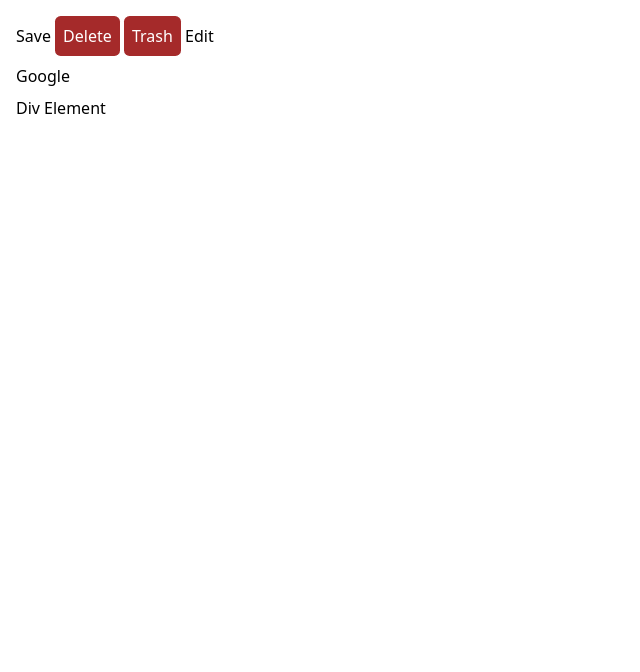
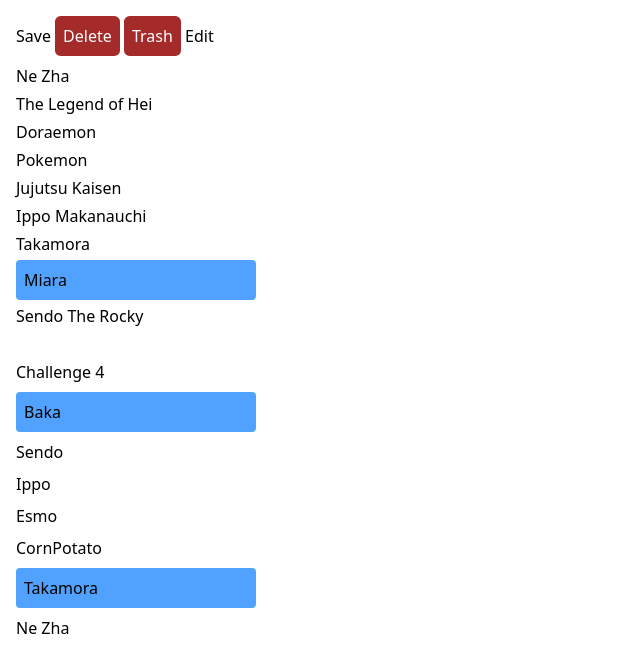
Before and after one commit to onkmade/Competetive-Programming, a website: page Questions/1.4_solutions/level_1_Element_Selection.html in a window 1280 px wide. Shown: the whole page, without its empty margins (0-640 px from the left). Drawn offline with Linux system fonts and the light colour scheme.

Commit message:
explored pseudo-class

```diff
--- a/Questions/1.4_solutions/level_1_Element_Selection.html
+++ b/Questions/1.4_solutions/level_1_Element_Selection.html
@@ -33,8 +33,8 @@
     </style>
 </head>
 <body class="p-4 space-y-2">
-    <section class="toolbar">
-        <button data-action="save">Save</button>
+    <section  id="classId" class="toolbar">
+        <button id="something" data-action="save">Save</button>
         <button data-action="delete">Delete</button>
         <button data-action="delete">Trash</button>
         <button data-action="edit">Edit</button>
@@ -48,7 +48,73 @@
     data-action: Custom attribute created by the user
 
     -->
-    <button data-action="delete">Google</button>
-    <div data-action="delete">Div Element</div>
+
+    <ul id="items" class="space-y-1">
+        <li>Ne Zha</li>
+        <li>The Legend of Hei</li>
+        <li>Doraemon</li>                  <!-- Target this -->
+        <li>Pokemon</li>
+        <li>Jujutsu Kaisen</li>
+        <li>Ippo Makanauchi</li>           <!-- Target This -->
+        <li>Takamora</li>
+        <li>Miara</li>
+        <li>Sendo The Rocky</li>           <!-- Target This -->
+    </ul>
+
+    <br> <p>Challenge 4</p>
+    <section class="checking list-none space-y-2">
+        <li class="active">Baka</li>
+        <li class="highlight">Sendo</li>
+        <li class="active highlight">Ippo</li>
+        <li class="highlight">Esmo</li>
+        <li class="active highlight">CornPotato</li>
+        <li class="active">Takamora</li>
+        <li class="highlight">Ne Zha</li>
+    </section>
+
+
+    <script>
+        const blueText = (element) => {
+            element.classList.add(
+                'bg-blue-400',
+                'w-60',
+                'p-2',
+                'rounded-sm',
+            );
+        }
+        /*
+        We've seen how CSS target the data-attributes, let's see how JS target them
+
+        1. getAttribute(element);
+        2. element.dataset.nameofdata
+
+        Both are same!
+        ------------------
+        document method querySelectorAll returns the nodeList of buttons,
+        we can target the custom data attribute similar to how we were targetting them in CSS
+
+        element.querySelectorAll('HTMLtag[data-attribute = 'valua']');
+        */
+
+        const toolBar = document.querySelector('.toolbar');
+        console.log(toolBar.querySelector('button[data-action = "save"]').id);
+        const buttons = toolBar.querySelectorAll('button[data-action="delete"]');
+
+        console.log(buttons.length);
+
+
+        // Challenge 3 -----------------------------------------------------
+        const listItems = document.querySelector('#items');
+        listItems.querySelectorAll('li:nth-last-child(2)').forEach(btn => blueText(btn));
+        // nth- : allow you to create a mathematical pattern to select elements
+
+        // Challenge 4 -----------------------------------------------------
+        const checking = document.querySelector('.checking');
+        checking.querySelectorAll('li:is(.active):not(.highlight)').forEach( list => blueText(list));
+
+
+        // Challenge 5 -----------------------------------------------------
+        // Ah, I got eveything, those are too easy, so skipping it
+    </script>
 </body>
 </html>
```
Also changed, not shown: src/output.css.
